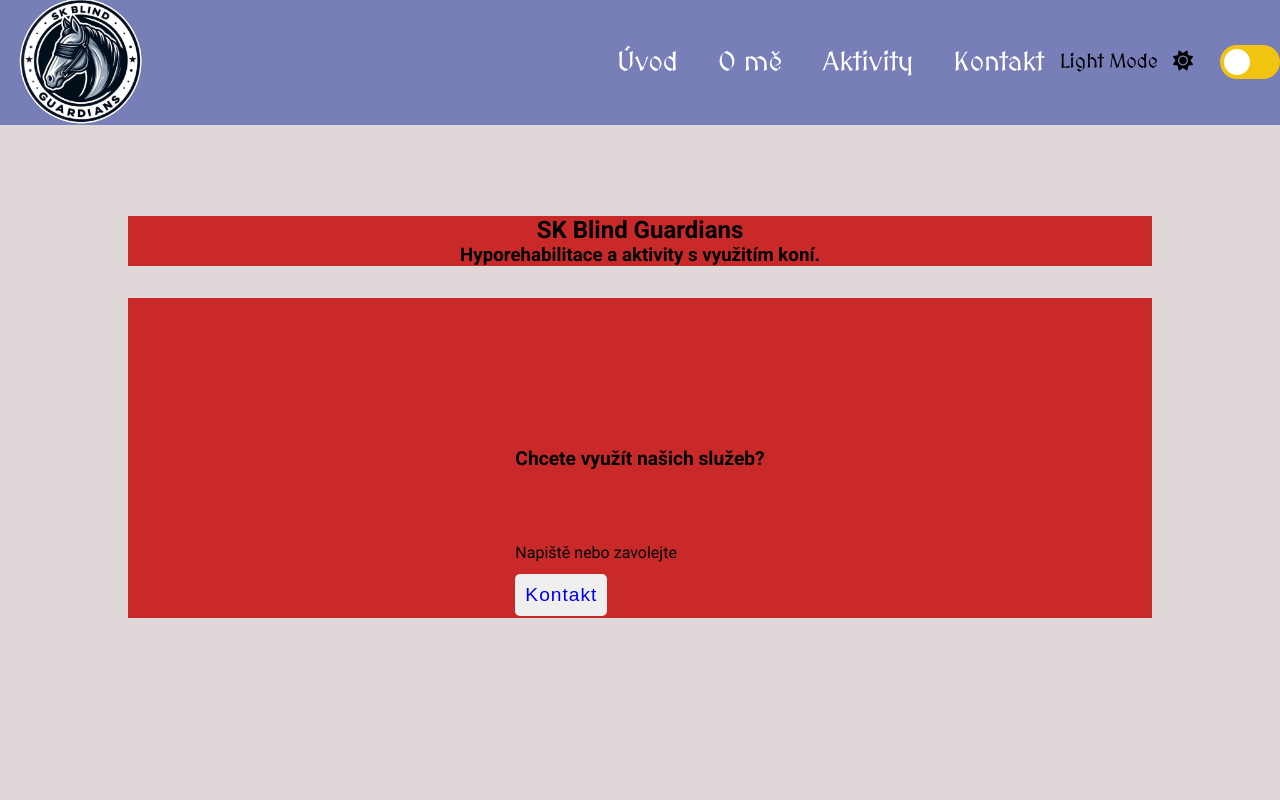
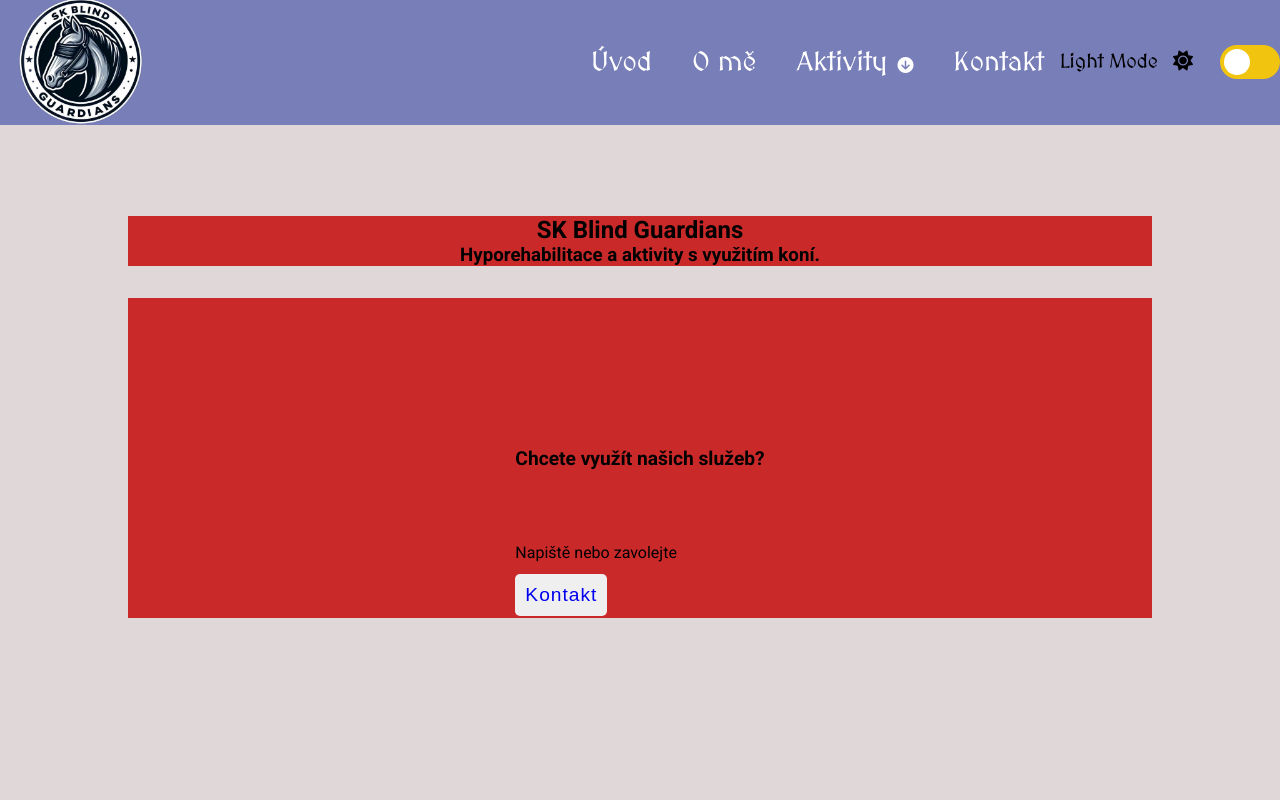
Before and after one commit to DanielK-tech/React_Vite_TS_SCSS, a React (Vite) app in the folder my-react-app/: page / in a window 1280 px wide. Shown: the top 800 px of the page. Built offline with nearby package versions, Linux system fonts and the light colour scheme; a web font is replaced by a local one.

Commit message:
adding responzive submenu

```diff
--- a/my-react-app/index.html
+++ b/my-react-app/index.html
@@ -25,7 +25,7 @@
       rel="stylesheet"
     />
     <!--Mediva font-->
-    <title>Prophetic pictures</title>
+    <title>Blind Guardians</title>
   </head>
   <body>
     <div id="root"></div>
--- a/my-react-app/src/components/Header.tsx
+++ b/my-react-app/src/components/Header.tsx
@@ -66,7 +66,10 @@ const Header: React.FC = () => {
                         </NavLink>
                     </li>
                     <li className="Aktivity">
-                           <a  href="">Aktivity</a>
+                           Aktivity
+                           <div className="arrowDown ">
+                           <i className="fa fa-arrow-circle-down" aria-hidden="true"></i>
+                            </div>
                         <ul className="submenu" id="Submenu">
                             <li><NavLink to="/hyporehabilitace">*3</NavLink></li> {/* dodělat vlastní komponenty a routy v app */}
                             <li><NavLink to="/hyporehabilitace">*3</NavLink></li>
@@ -118,6 +121,17 @@ const Header: React.FC = () => {
                             O mě
                         </NavLink>
                     </li>
+                    <li className="Aktivity">
+                          {/* přidat vyjíždějící menu */}
+                            Aktivity
+                            <ul className="submenu" id="Submenu">
+                            <li><NavLink to="/hyporehabilitace">*3</NavLink></li> {/* dodělat vlastní komponenty a routy v app */}
+                            <li><NavLink to="/hyporehabilitace">*3</NavLink></li>
+                            <li><NavLink to="/hyporehabilitace">*3</NavLink></li>
+                            <li>*4</li>
+                        </ul>
+
+                    </li>
                     <li>
                         <NavLink
                             to="/contact"
--- a/my-react-app/src/style.scss
+++ b/my-react-app/src/style.scss
@@ -53,6 +53,15 @@ main {
 ******************************/
 .Aktivity {
   position: relative;
+  font-family: $switcher-font;
+  color: $white-color;
+
+  .arrowDown{
+   display: inline-block;
+   margin-left: 10px;
+   font-size: 1.0rem;
+
+  }
 
   // Základní stav submenu - skryté
   .submenu {
@@ -72,10 +81,7 @@ main {
   }
 }
 
-.UlSubMenu{
 
-
-}
 /*****************************
 *** Univerzální konteiner ***
 ******************************/
```
